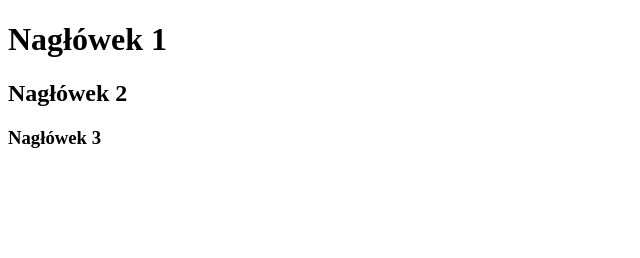
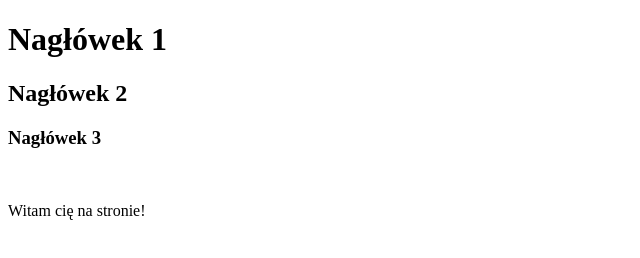
Before and after one commit to Michu-sm/moje-pierwsze-repozytorium, a plain HTML site: page index.html in a window 1280 px wide. Shown: the whole page, without its empty margins (0-640 px from the left). Drawn offline with Linux system fonts and the light colour scheme.

Commit message:
Dodano nowe funkcje na nowym branchu

```diff
--- a/index.html
+++ b/index.html
@@ -9,5 +9,7 @@
     <h1>Nagłówek 1</h1>
     <h2>Nagłówek 2</h2>
     <h3>Nagłówek 3</h3>
+    <br>
+    <p>Witam cię na stronie!</p>
 </body>
 </html>
```
